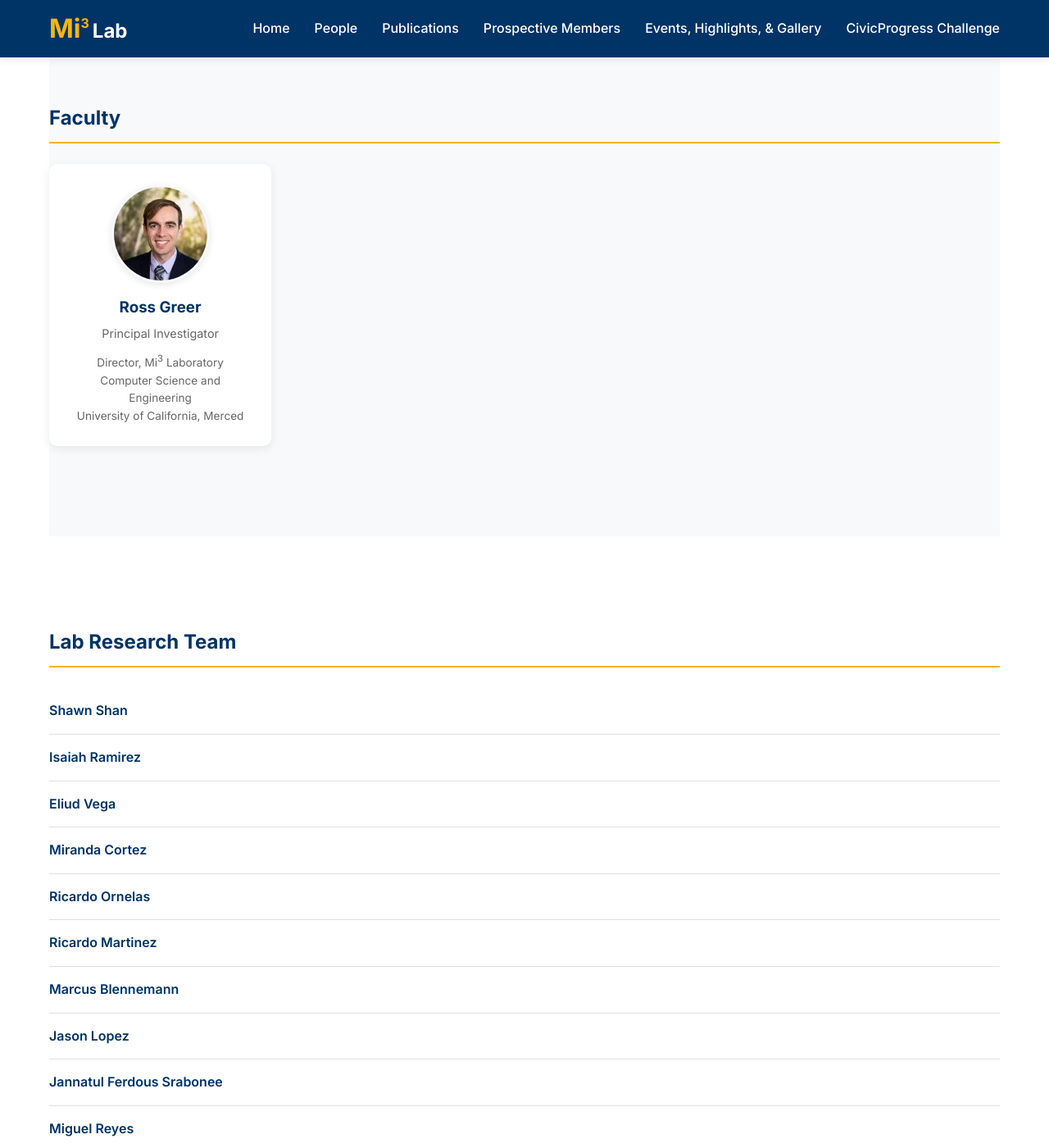
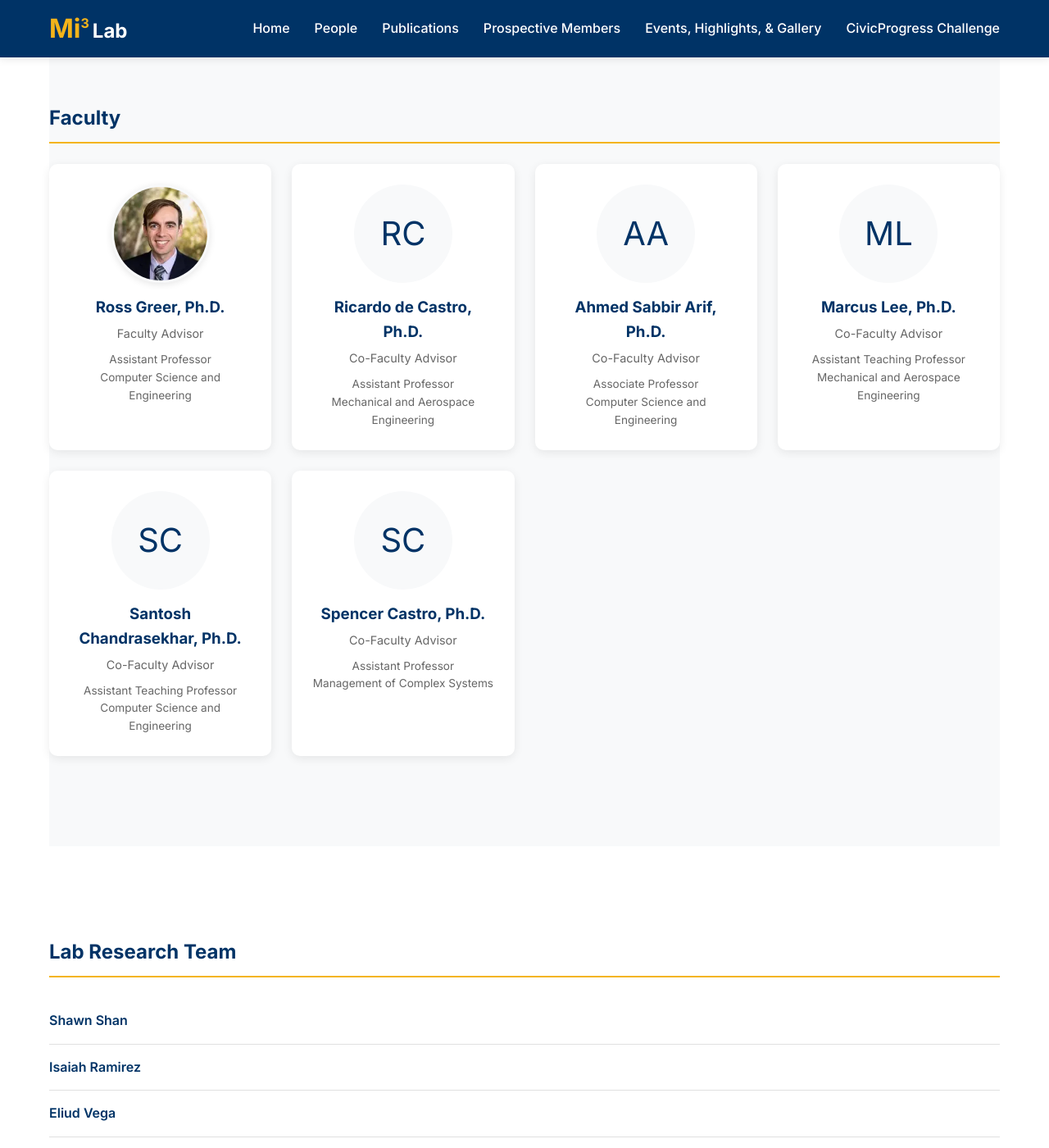
Before and after one commit to Mi3-Lab/mi3-lab.github.io, a Jekyll site: the page built from civic-progress.html, in a window 1280 px wide and 1400 px high, scrolled down 719 px. Shown: the whole window at 82% size. Built offline with Jekyll 4.4.1, drawn with Linux system fonts in a browser that asks for light colours.

Commit message:
Add co-faculty advisors to CivicProgress Challenge page
Adds Ricardo de Castro (MAE), Ahmed Sabbir Arif (CSE), Marcus Lee
(MAE), Santosh Chandrasekhar (CSE), and Spencer Castro (Management
of Complex Systems) alongside Ross Greer, matching the faculty
roster in the Civic-Progress-Challenge proposal.

Co-Authored-By: Claude Opus 4.7 <noreply@anthropic.com>

```diff
--- a/civic-progress.html
+++ b/civic-progress.html
@@ -37,9 +37,39 @@ title: CivicProgress Challenge
     <div class="people-grid flat">
       <div class="person-card">
         <img src="{{ '/assets/images/people/ross.webp' | relative_url }}" alt="Ross Greer" class="person-avatar">
-        <h3>Ross Greer</h3>
-        <p class="role">Principal Investigator</p>
-        <p class="affiliation">Director, Mi<sup>3</sup> Laboratory<br>Computer Science and Engineering<br>University of California, Merced</p>
+        <h3>Ross Greer, Ph.D.</h3>
+        <p class="role">Faculty Advisor</p>
+        <p class="affiliation">Assistant Professor<br>Computer Science and Engineering</p>
+      </div>
+      <div class="person-card">
+        <div class="person-avatar">RC</div>
+        <h3>Ricardo de Castro, Ph.D.</h3>
+        <p class="role">Co-Faculty Advisor</p>
+        <p class="affiliation">Assistant Professor<br>Mechanical and Aerospace Engineering</p>
+      </div>
+      <div class="person-card">
+        <div class="person-avatar">AA</div>
+        <h3>Ahmed Sabbir Arif, Ph.D.</h3>
+        <p class="role">Co-Faculty Advisor</p>
+        <p class="affiliation">Associate Professor<br>Computer Science and Engineering</p>
+      </div>
+      <div class="person-card">
+        <div class="person-avatar">ML</div>
+        <h3>Marcus Lee, Ph.D.</h3>
+        <p class="role">Co-Faculty Advisor</p>
+        <p class="affiliation">Assistant Teaching Professor<br>Mechanical and Aerospace Engineering</p>
+      </div>
+      <div class="person-card">
+        <div class="person-avatar">SC</div>
+        <h3>Santosh Chandrasekhar, Ph.D.</h3>
+        <p class="role">Co-Faculty Advisor</p>
+        <p class="affiliation">Assistant Teaching Professor<br>Computer Science and Engineering</p>
+      </div>
+      <div class="person-card">
+        <div class="person-avatar">SC</div>
+        <h3>Spencer Castro, Ph.D.</h3>
+        <p class="role">Co-Faculty Advisor</p>
+        <p class="affiliation">Assistant Professor<br>Management of Complex Systems</p>
       </div>
     </div>
   </section>
```
